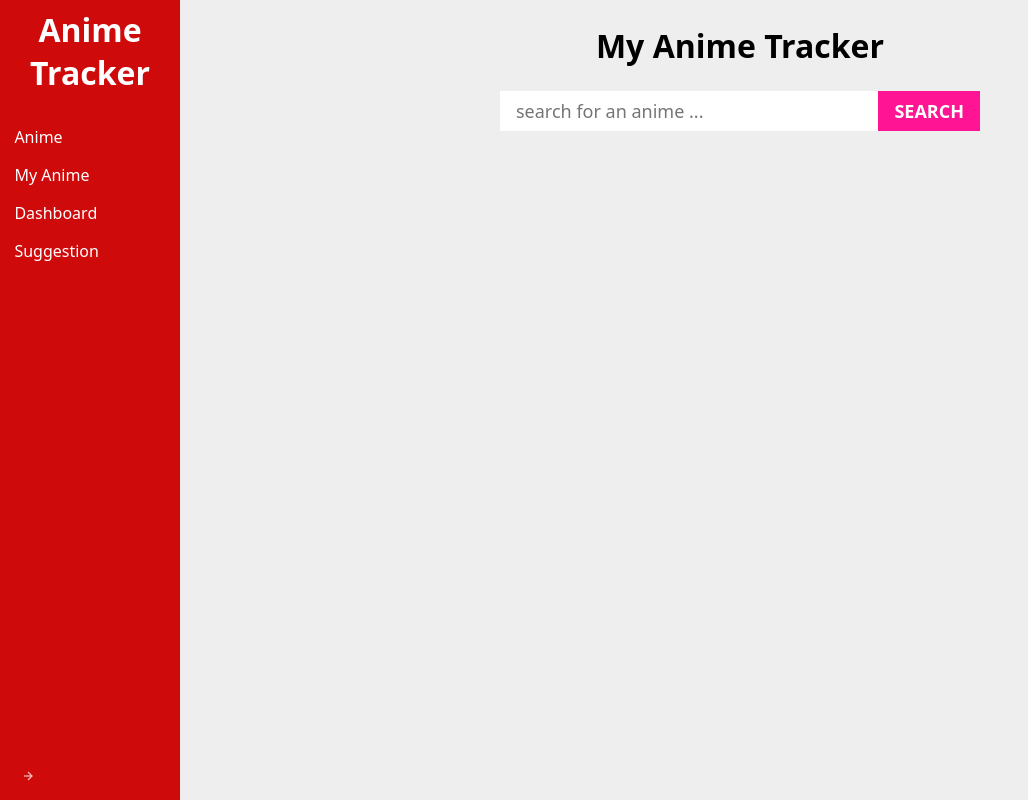
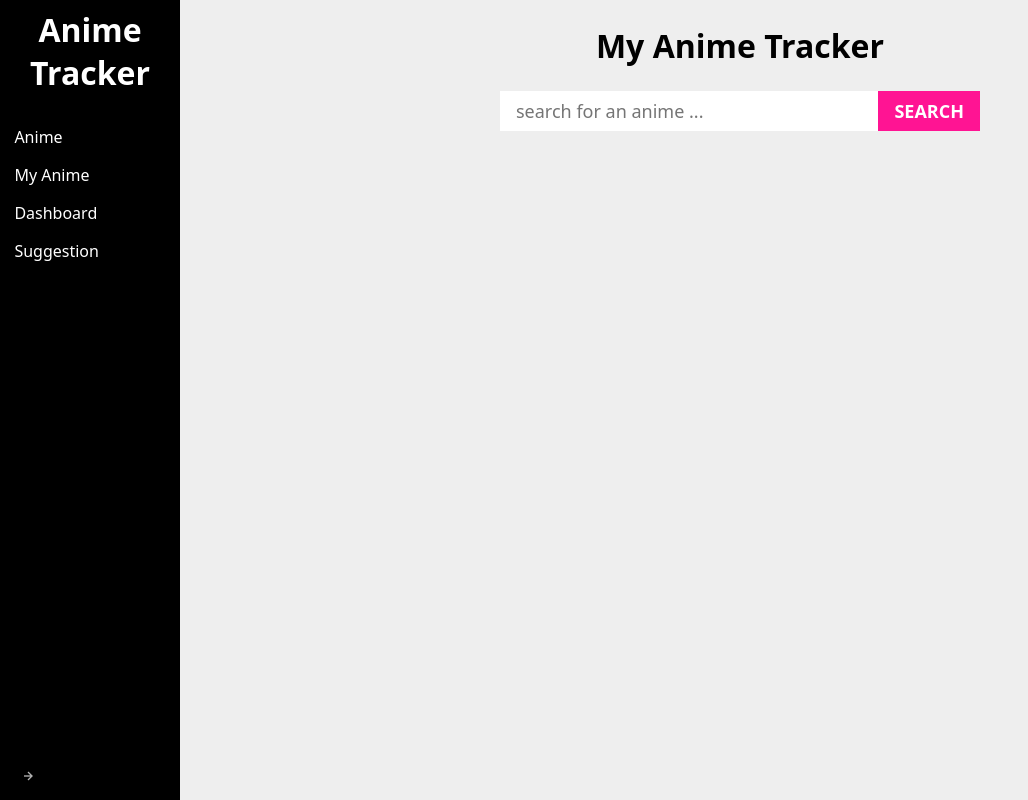
Before and after one commit to ONEmanLAW/Anime-Tracker, a Vue app: page / in a window 1280 px wide. Shown: the whole page, without its empty margins (0-1028 px from the left). Built offline with nearby package versions, Linux system fonts and the light colour scheme.

Commit message:
New Css and Fixes.

```diff
--- a/src/assets/base.css
+++ b/src/assets/base.css
@@ -1,7 +1,7 @@
 :root {
-  --sidebar-bg-color: #cf0a0a;
-  --sidebar-bg-hover: #dfdcdc;
-  --sidebar-bg-active: #000000;
+  --sidebar-bg-color: black;
+  --sidebar-bg-hover: gray;
+  --sidebar-bg-active: lightgray;
 }
 
 * {
```
